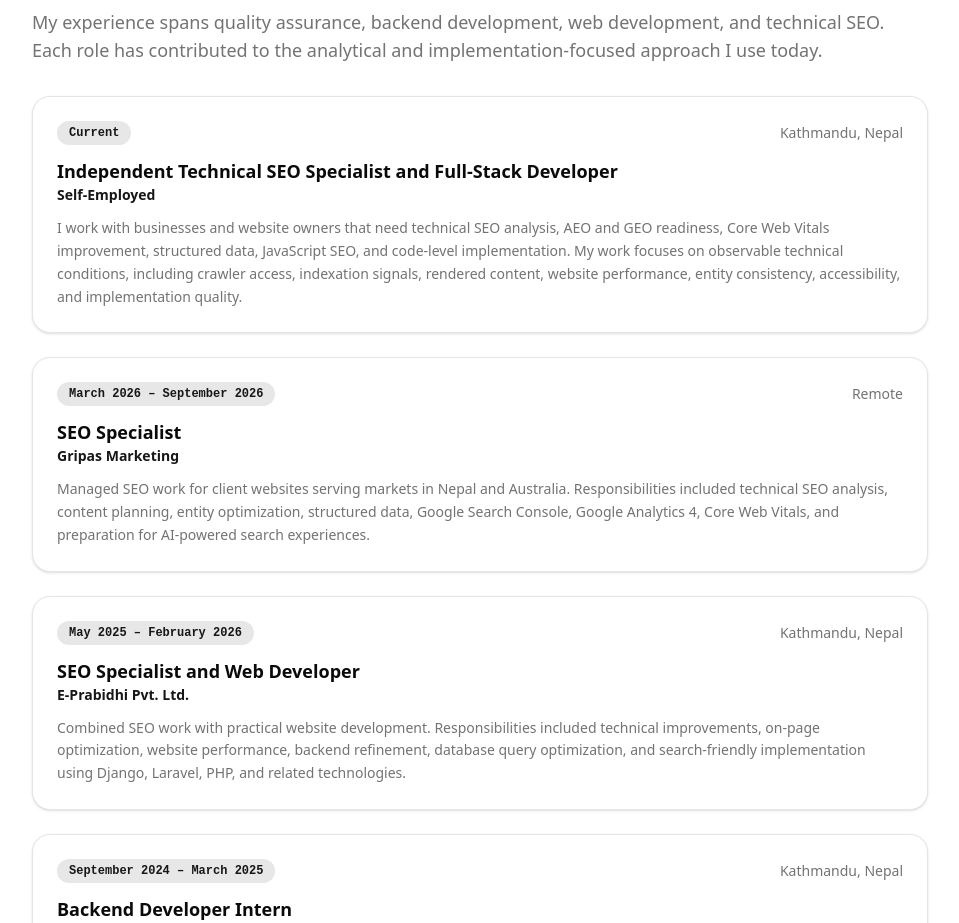
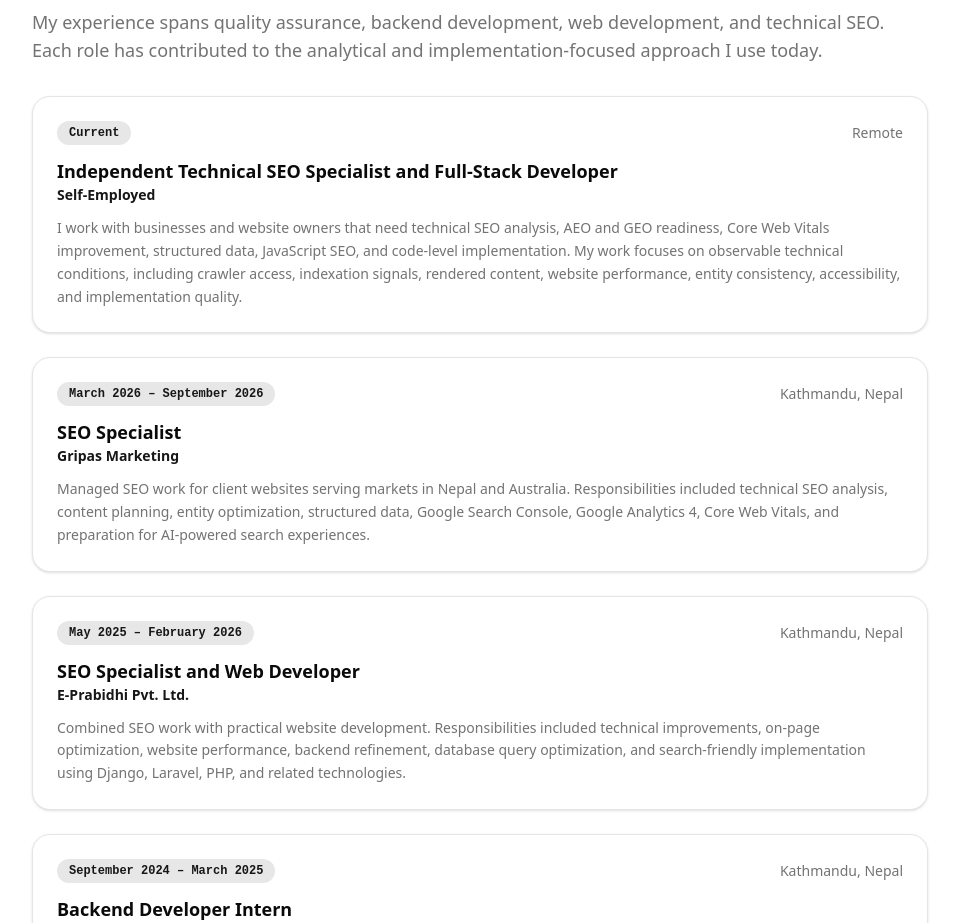
Before and after one commit to rejish7/Portfolio, a Next.js app in the folder frontend/: page /about in a window 1280 px wide. Shown: the part 7964-8887 px from the top of the page, without its empty margins (160-1119 px from the left). Built offline with nearby package versions, Linux system fonts and the light colour scheme.

Commit message:
fix: update location details in AboutTimeline component for accuracy

```diff
--- a/frontend/src/components/sections/AboutTimeline.tsx
+++ b/frontend/src/components/sections/AboutTimeline.tsx
@@ -8,7 +8,7 @@ const timeline = [
     period: "Current",
     role: "Independent Technical SEO Specialist and Full-Stack Developer",
     company: "Self-Employed",
-    location: "Kathmandu, Nepal",
+    location: "Remote",
     description:
       "I work with businesses and website owners that need technical SEO analysis, AEO and GEO readiness, Core Web Vitals improvement, structured data, JavaScript SEO, and code-level implementation. My work focuses on observable technical conditions, including crawler access, indexation signals, rendered content, website performance, entity consistency, accessibility, and implementation quality.",
   },
@@ -16,7 +16,7 @@ const timeline = [
     period: "March 2026 – September 2026",
     role: "SEO Specialist",
     company: "Gripas Marketing",
-    location: "Remote",
+    location: "Kathmandu, Nepal",
     description:
       "Managed SEO work for client websites serving markets in Nepal and Australia. Responsibilities included technical SEO analysis, content planning, entity optimization, structured data, Google Search Console, Google Analytics 4, Core Web Vitals, and preparation for AI-powered search experiences.",
   },
```
